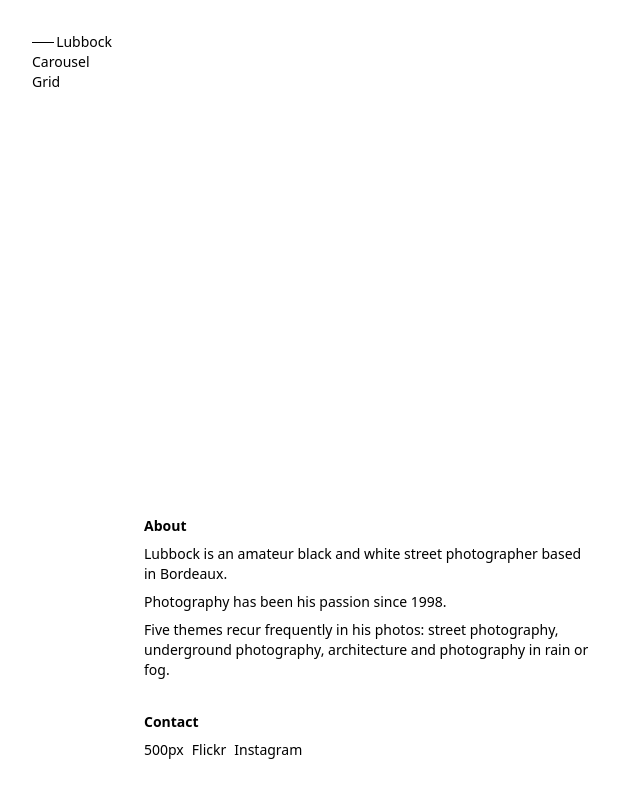
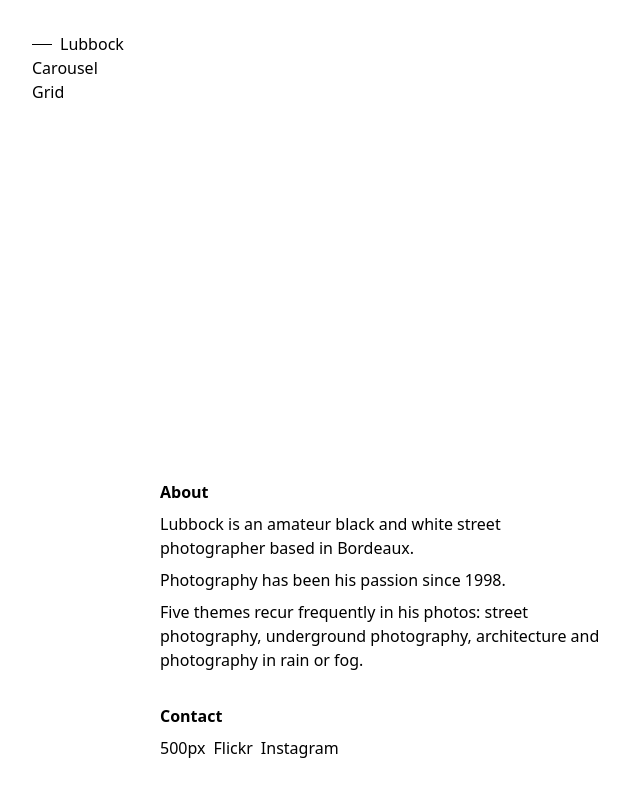
Before and after one commit to arthaud-proust/com.lubbockphotos, a Next.js app: page / in a window 1280 px wide. Shown: the whole page, without its empty margins (0-640 px from the left). Built offline with nearby package versions, Linux system fonts and the light colour scheme.

Commit message:
style: font size in function of viewport width

```diff
--- a/app/global.css
+++ b/app/global.css
@@ -17,3 +17,9 @@
     overflow: hidden;
   }
 }
+
+@layer components {
+  .text-body {
+    font-size: clamp(1rem, 0.5vw, 3rem);
+  }
+}
--- a/app/layout.tsx
+++ b/app/layout.tsx
@@ -1,4 +1,4 @@
-import { Layout } from '@/components/dom/Layout'
+import { Layout } from '@/components/Layout'
 import '@/global.css'
 import { seo } from '@/seo'
 
@@ -16,7 +16,6 @@ export default function RootLayout({ children }) {
       */}
       <head />
       <body>
-        {/* To avoid FOUT with styled-components wrap Layout with StyledComponentsRegistry https://beta.nextjs.org/docs/styling/css-in-js#styled-components */}
         <Layout>{children}</Layout>
       </body>
     </html>
--- a/app/page.tsx
+++ b/app/page.tsx
@@ -1,6 +1,6 @@
 export default async function Page() {
   return (
-    <div className='mt-auto max-w-md gap-20 pb-10 text-sm'>
+    <div className='text-body mt-auto max-w-md gap-20 pb-10'>
       <h2 className='font-bold'>About</h2>
       <p className='mt-2'>Lubbock is an amateur black and white street photographer based in Bordeaux.</p>
       <p className='mt-2'>Photography has been his passion since 1998.</p>
--- a/src/components/dom/Layout.tsx
+++ b/src/components/Layout.tsx
@@ -19,7 +19,7 @@ const Layout = ({ children }) => {
   return (
     <div ref={ref} className='relative size-full touch-auto overflow-auto'>
       <main className='flex min-h-screen items-start gap-4 px-4 pt-8 md:gap-8 md:px-8'>
-        <nav className='sticky top-8 z-50 w-20 shrink-0 text-sm'>
+        <nav className='text-body sticky top-8 z-50 w-24 shrink-0'>
           {links.map((link, index) => (
             <Link
               key={index}
@@ -27,7 +27,7 @@ const Layout = ({ children }) => {
               className='group flex items-center underline-offset-2 hover:underline'
               href={link.href}
             >
-              <span className='block h-px w-0 bg-black transition-all duration-100 group-aria-disabled:w-full'></span>
+              <span className='block h-px w-0 bg-black transition-all duration-100 group-aria-disabled:w-5'></span>
               <span className='block h-px w-0 transition-all duration-100 group-aria-disabled:w-2'></span>
               {link.label}
             </Link>
```
